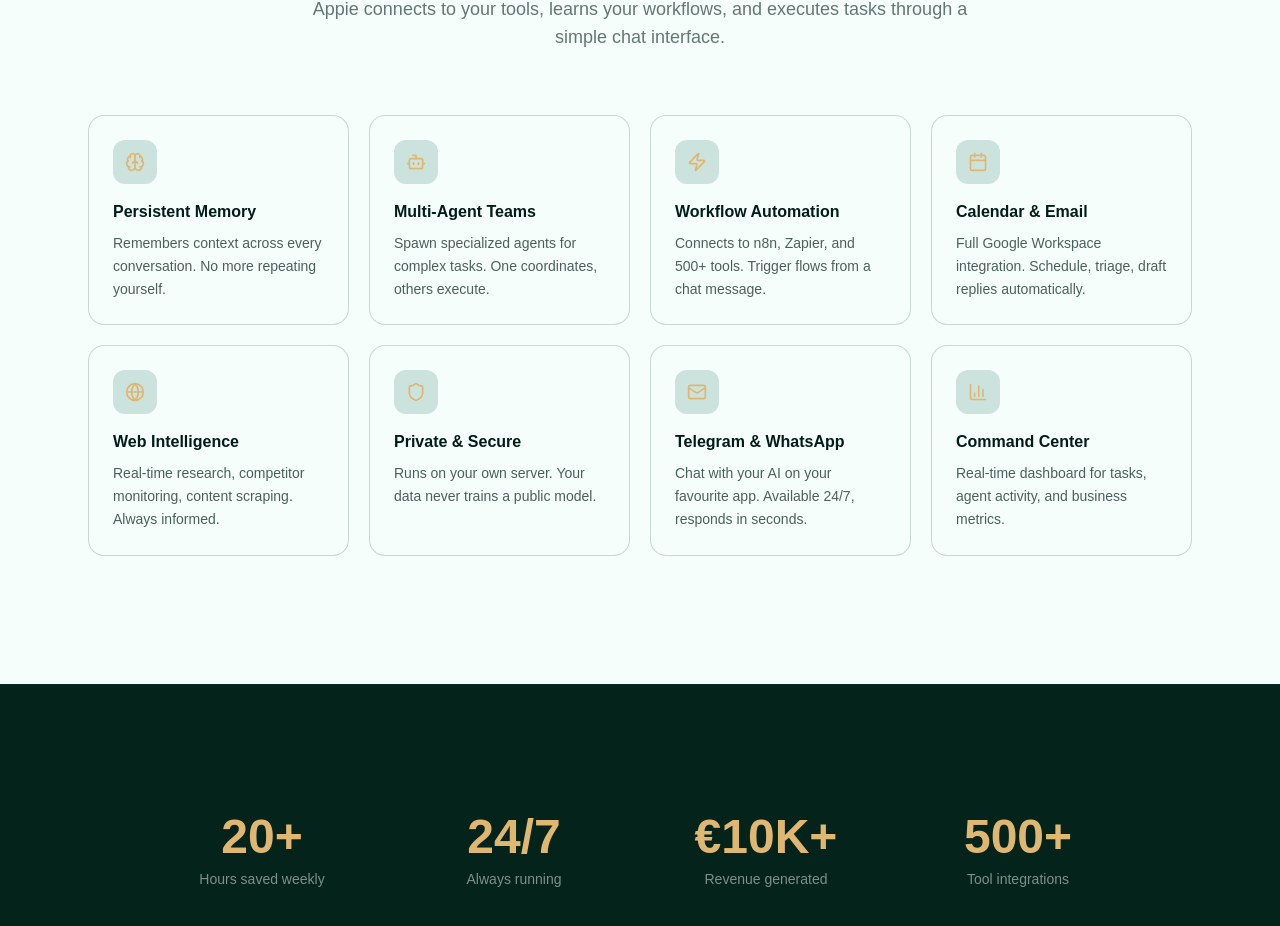
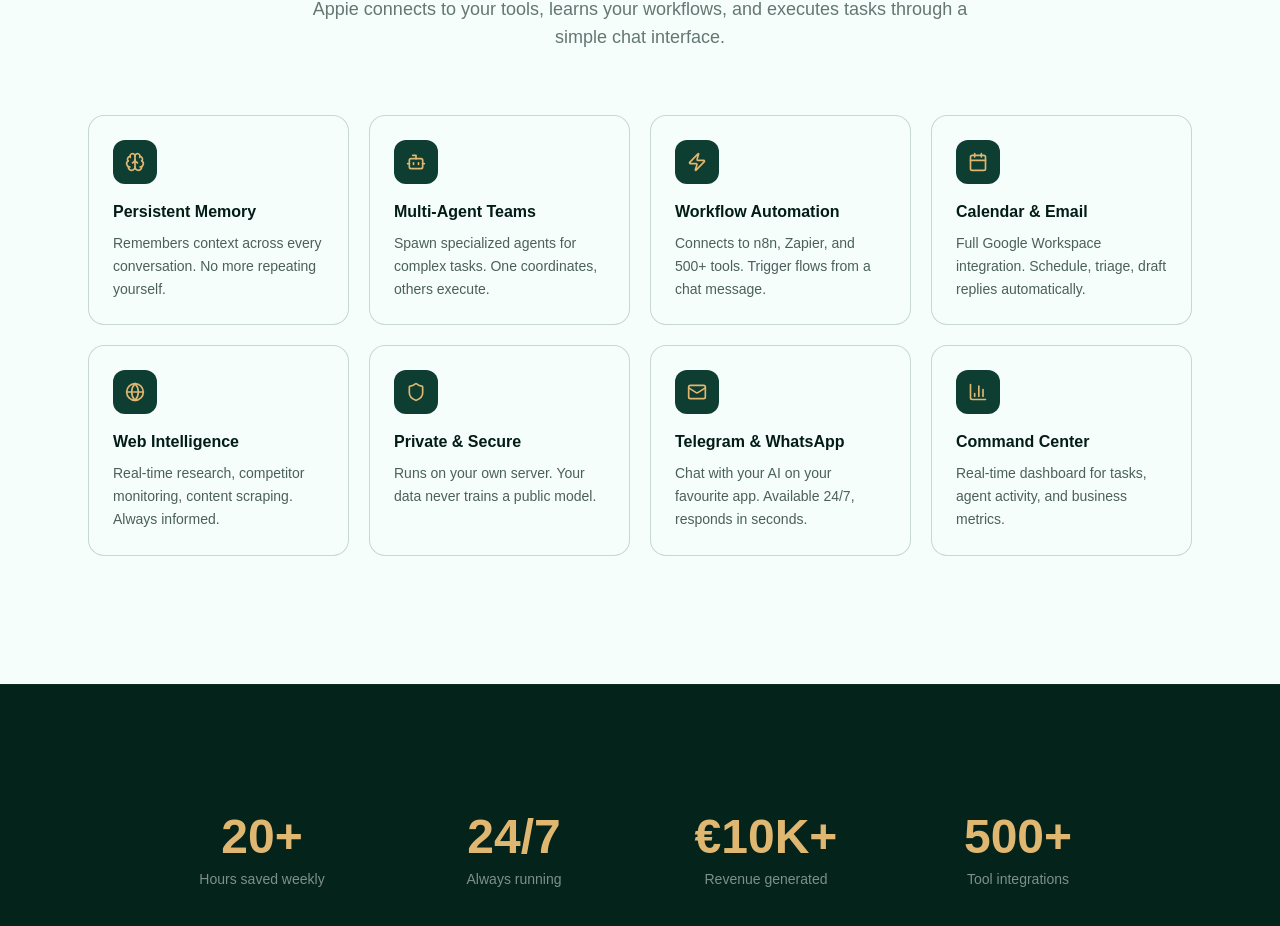
Before and after one commit to S3YED/weblyfe-ai, a Next.js app: page /openclaw in a window 1280 px wide. Shown: the part 1513-2439 px from the top of the page. Built offline with nearby package versions, Linux system fonts and the light colour scheme; a web font is replaced by a local one.

Commit message:
fix: feature icon backgrounds → dark green (#0E3D31)

```diff
--- a/src/app/openclaw/OpenClawClient.tsx
+++ b/src/app/openclaw/OpenClawClient.tsx
@@ -178,7 +178,7 @@ export default function OpenClawPage() {
               const Icon = iconMap[f.iconKey] || Brain;
               return (
                 <motion.div key={f.title} initial={{ opacity: 0, y: 20 }} whileInView={{ opacity: 1, y: 0 }} viewport={{ once: true }} transition={{ duration: 0.5, delay: i * 0.06 }} className="bg-[#F6FEFC]/95 border border-[#0E3D31]/20 rounded-2xl p-6 hover:border-[#247459] hover:shadow-lg transition-all duration-300 group">
-                  <div className="w-11 h-11 bg-[#247459]/20 rounded-xl flex items-center justify-center mb-4 group-hover:bg-[#247459]/30 transition-colors">
+                  <div className="w-11 h-11 bg-[#0E3D31] rounded-xl flex items-center justify-center mb-4 group-hover:bg-[#247459] transition-colors">
                     <Icon className="w-5 h-5 text-[#DFB771]" />
                   </div>
                   <h3 className="font-bold text-[#031D16] mb-2">{f.title}</h3>
```
